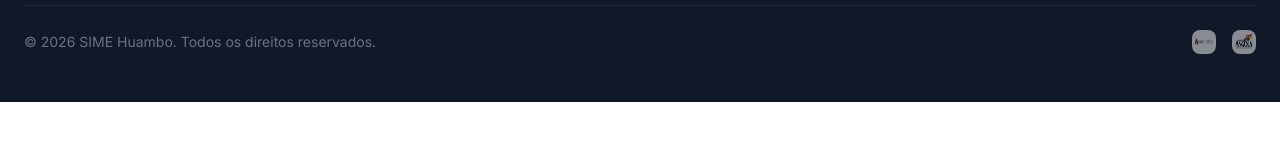
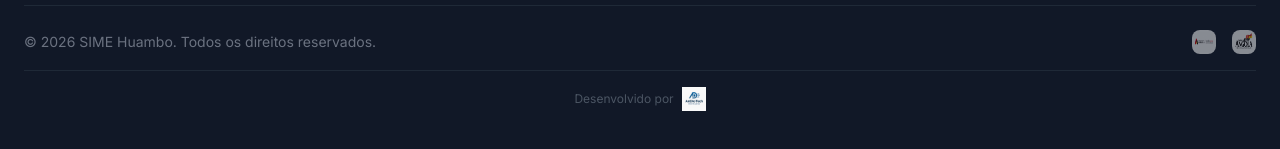
Before and after one commit to meustrabalhosgeraismgv-cmyk/SIME, a React (Vite) app in the folder frontend/: page / in a window 1280 px wide. Shown: the part 1654-1803 px from the top of the page. Before the commit the page ends 1756 px from the top, so only its background shows below. Built offline with nearby package versions, Linux system fonts and the light colour scheme; no server answers.

Commit message:
feat: add AnDioTech Inovações credit to footer

```diff
--- a/frontend/src/components/Layout.jsx
+++ b/frontend/src/components/Layout.jsx
@@ -14,11 +14,15 @@ const Layout = () => {
       <div className={`transition-all duration-300 ${sidebarCollapsed ? 'ml-[72px]' : 'ml-64'}`}>
         <Header />
         <TopNav />
-        <main className="p-6 min-h-[calc(100vh-7rem)]">
+        <main className="p-6 min-h-[calc(100vh-8rem)]">
           <div className="page-enter">
             <Outlet />
           </div>
         </main>
+        <footer className="border-t border-gray-200 dark:border-navy-800 py-3 px-6 flex items-center justify-center gap-2">
+          <span className="text-xs text-gray-400 dark:text-gray-600">Desenvolvido por</span>
+          <img src="/logos/AndioTech.png" alt="AnDioTech Inovações" className="h-5" />
+        </footer>
       </div>
       <ChatWidget />
     </div>
--- a/frontend/src/components/PublicLayout.jsx
+++ b/frontend/src/components/PublicLayout.jsx
@@ -157,6 +157,10 @@ export default function PublicLayout() {
               </a>
             </div>
           </div>
+          <div className="border-t border-gray-800 mt-4 pt-4 flex items-center justify-center gap-2">
+            <span className="text-xs text-gray-600">Desenvolvido por</span>
+            <img src="/logos/AndioTech.png" alt="AnDioTech Inovações" className="h-6" />
+          </div>
         </div>
       </footer>
     </div>
```
Also changed, not shown: frontend/public/logos/AndioTech.png (added).
